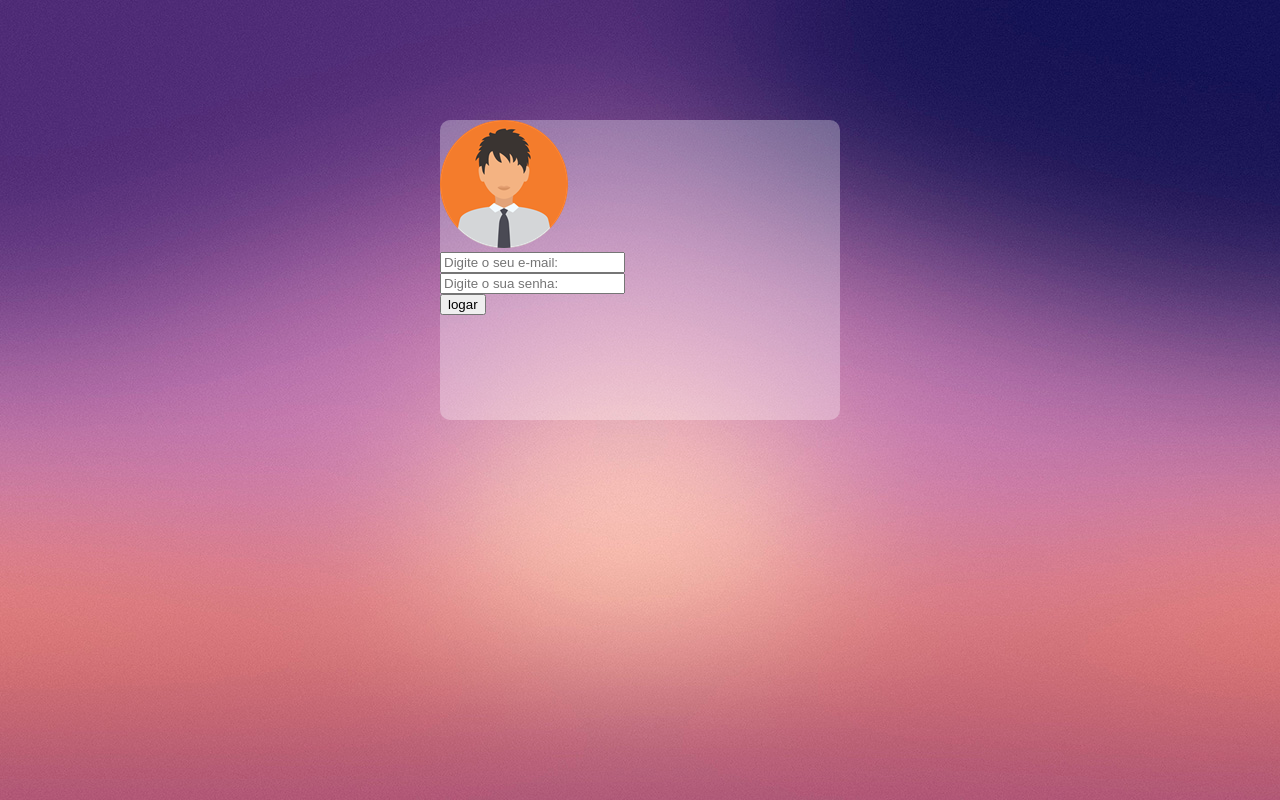
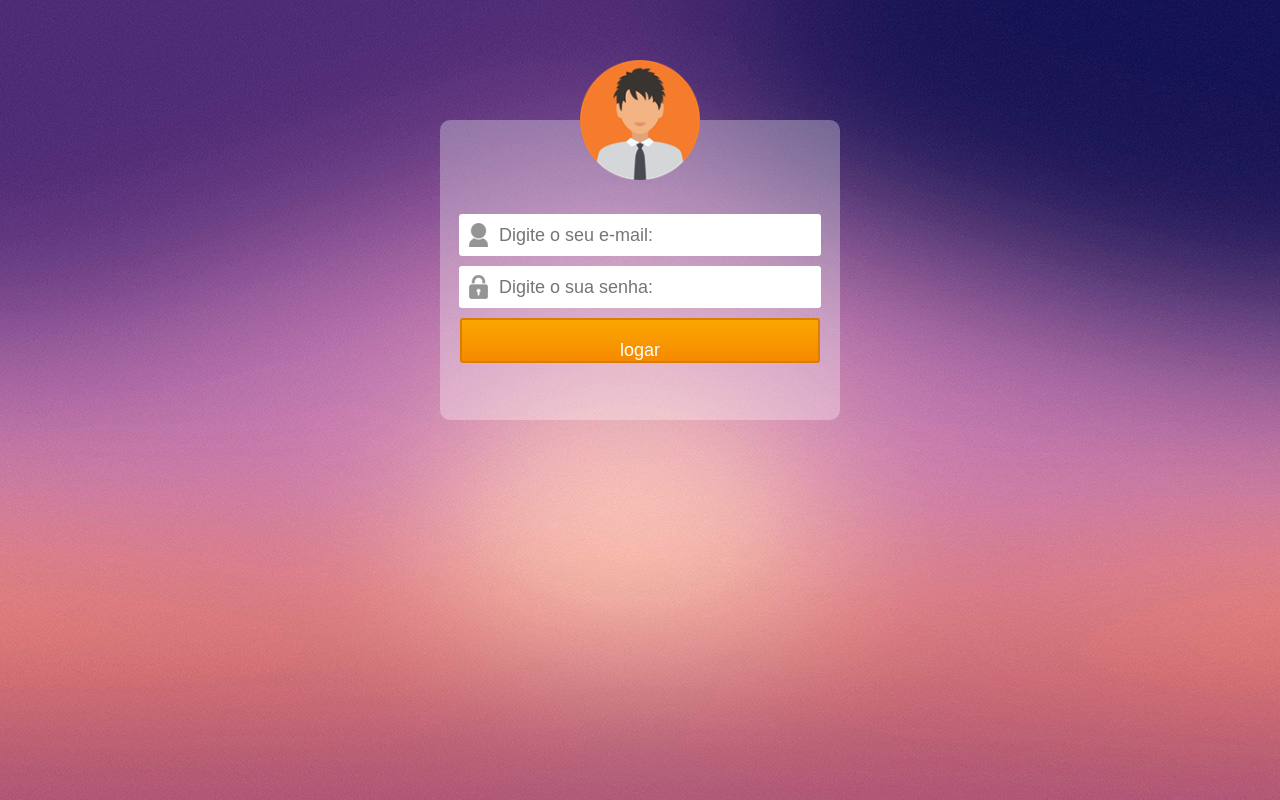
Before and after one commit to rod273/pagina_formulario_final, a plain HTML site: page index.html in a window 1280 px wide. Drawn offline with Linux system fonts and the light colour scheme; a web font is replaced by a local one.

Commit message:
Update style.css

```diff
--- a/style.css
+++ b/style.css
@@ -11,4 +11,47 @@ body {
     -moz-border-radius: 10px;
     margin: 0 auto;
     margin-top: 120px;
+    text-align: center;
 }
+
+#container img{
+    width: 120px;
+    height: 120px;
+    margin-top: -60px;
+    margin-bottom: 30px;
+}
+
+input {
+    height: 40px;
+    width: 80%;
+    font-size: 18px;
+    margin-bottom: 10px;
+    background-color: #fff;
+    padding-left: 40px;
+    border: none;
+    border-radius: 3px;
+    background-repeat: no-repeat ;
+    background-position: 10px;
+}
+
+input.email {
+    background-image: url(./icone-usuario.png) ;
+}
+
+input.senha {
+    background-image: url(./icone-cadeado.png);
+}
+
+input.submit {
+   color: #fff;
+   background-color: #f79300;
+   border: 2px solid #db7d00;
+   padding: 20px 5px;
+   height: 45px;
+   width: 90%;
+   background: linear-gradient(to bottom, #faa600, #f68a00)
+}
+
+input.submit:hover {
+    background-color: red;
+}
```
